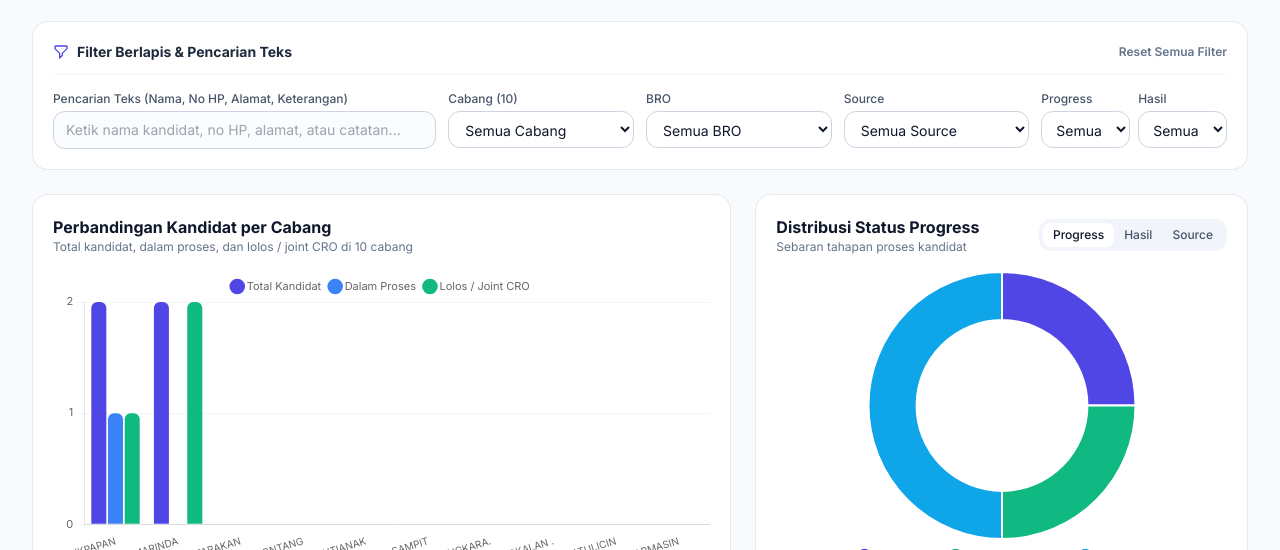
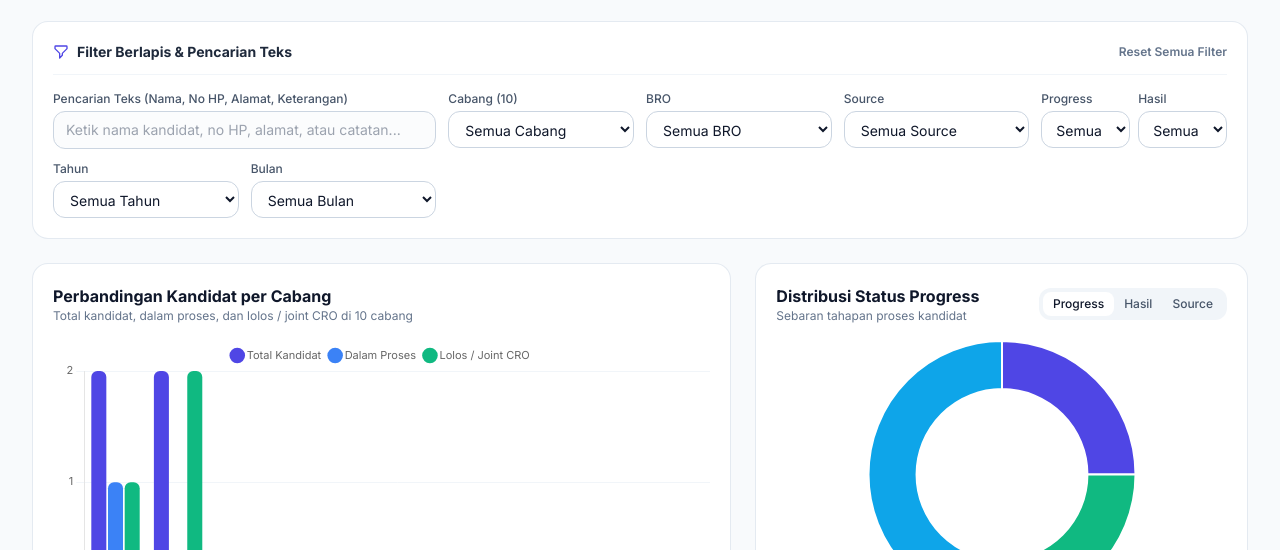
Before and after one commit to praskp-oss/Dahsboard-Rekrutmen-CRO, a website: page index.html in a window 1280 px wide. Shown: the part 250-800 px from the top of the page. Drawn offline with nearby package versions, Linux system fonts and the light colour scheme; no server answers.

Commit message:
Update index.html

```diff
--- a/index.html
+++ b/index.html
@@ -270,6 +270,22 @@
               <option value="ALL">Semua</option>
             </select>
           </div>
+        </div>
+      </div>
+
+      <!-- Filter Periode: Tahun & Bulan -->
+      <div class="grid grid-cols-2 sm:grid-cols-3 lg:grid-cols-6 gap-3 mt-3">
+        <div>
+          <label for="filterYear" class="block text-xs font-medium text-slate-600 mb-1">Tahun</label>
+          <select id="filterYear" onchange="applyFilters()" class="w-full px-3 py-2 text-sm rounded-xl border border-slate-300 bg-white focus:border-indigo-500 outline-none">
+            <option value="ALL">Semua Tahun</option>
+          </select>
+        </div>
+        <div>
+          <label for="filterMonth" class="block text-xs font-medium text-slate-600 mb-1">Bulan</label>
+          <select id="filterMonth" onchange="applyFilters()" class="w-full px-3 py-2 text-sm rounded-xl border border-slate-300 bg-white focus:border-indigo-500 outline-none">
+            <option value="ALL">Semua Bulan</option>
+          </select>
         </div>
       </div>
     </section>
@@ -1223,7 +1239,73 @@
       applyFilters();
     }
 
+    const MONTH_NAMES_ID = ['Januari', 'Februari', 'Maret', 'April', 'Mei', 'Juni', 'Juli', 'Agustus', 'September', 'Oktober', 'November', 'Desember'];
+    const MONTH_LOOKUP = {
+      jan: 1, januari: 1, january: 1, feb: 2, februari: 2, february: 2, mar: 3, maret: 3, march: 3,
+      apr: 4, april: 4, mei: 5, may: 5, jun: 6, juni: 6, june: 6, jul: 7, juli: 7, july: 7,
+      agu: 8, agt: 8, agus: 8, agustus: 8, aug: 8, august: 8, sep: 9, sept: 9, september: 9,
+      okt: 10, oktober: 10, oct: 10, october: 10, nov: 11, november: 11, des: 12, desember: 12, dec: 12, december: 12
+    };
+    let DATE_ORDER = 'MDY'; // dideteksi otomatis dari data: 'MDY' (11/21/2026) atau 'DMY' (21/11/2026)
+
+    function detectDateOrder(list) {
+      let dmy = false, mdy = false;
+      list.forEach((item) => {
+        const m = String(item.tanggal || '').trim().match(/^(\d{1,2})[\/.\-](\d{1,2})[\/.\-](\d{2,4})/);
+        if (!m) return;
+        if (+m[1] > 12) dmy = true;
+        if (+m[2] > 12) mdy = true;
+      });
+      return dmy && !mdy ? 'DMY' : 'MDY';
+    }
+
+    function parseDateParts(raw) {
+      const str = String(raw || '').trim();
+      if (!str || str === '-') return null;
+      let m = str.match(/^(\d{4})[-\/.](\d{1,2})[-\/.](\d{1,2})/);
+      if (m) {
+        const mo = +m[2];
+        return mo >= 1 && mo <= 12 ? { y: +m[1], m: mo } : null;
+      }
+      m = str.match(/^(\d{1,2})[\/.\-](\d{1,2})[\/.\-](\d{2,4})/);
+      if (m) {
+        const a = +m[1], b = +m[2];
+        let y = +m[3];
+        if (y < 100) y += 2000;
+        let mo;
+        if (a > 12) mo = b;
+        else if (b > 12) mo = a;
+        else mo = DATE_ORDER === 'DMY' ? b : a;
+        return mo >= 1 && mo <= 12 ? { y, m: mo } : null;
+      }
+      const word = str.toLowerCase().match(/[a-z]{3,}/);
+      const year = str.match(/(\d{4})/);
+      if (word && year && MONTH_LOOKUP[word[0]]) return { y: +year[1], m: MONTH_LOOKUP[word[0]] };
+      return null;
+    }
+
+    function populateDateFilters() {
+      DATE_ORDER = detectDateOrder(appState.candidates);
+      const yearSel = document.getElementById('filterYear');
+      const monthSel = document.getElementById('filterMonth');
+      if (!yearSel || !monthSel) return;
+
+      const prevYear = yearSel.value;
+      const prevMonth = monthSel.value;
+      const years = Array.from(new Set(
+        appState.candidates.map((c) => parseDateParts(c.tanggal)).filter(Boolean).map((d) => d.y)
+      )).sort((a, b) => b - a).map(String);
+
+      yearSel.innerHTML = '<option value="ALL">Semua Tahun</option>' + years.map((y) => `<option value="${y}">${y}</option>`).join('');
+      yearSel.value = years.includes(prevYear) ? prevYear : 'ALL';
+
+      monthSel.innerHTML = '<option value="ALL">Semua Bulan</option>' +
+        MONTH_NAMES_ID.map((n, i) => `<option value="${i + 1}">${n}</option>`).join('');
+      monthSel.value = prevMonth && prevMonth !== 'ALL' ? prevMonth : 'ALL';
+    }
+
     function populateDynamicFilters() {
+      populateDateFilters();
       const configs = [
         { id: 'filterBro', field: 'bro', defaultLabel: 'Semua BRO' },
         { id: 'filterSource', field: 'source', defaultLabel: 'Semua Source' },
@@ -1273,6 +1355,8 @@
       const source = document.getElementById('filterSource').value;
       const status = document.getElementById('filterStatus').value;
       const result = document.getElementById('filterResult').value;
+      const year = document.getElementById('filterYear').value;
+      const month = document.getElementById('filterMonth').value;
 
       let activeFilters = 0;
       if (search) activeFilters++;
@@ -1281,6 +1365,8 @@
       if (source !== 'ALL') activeFilters++;
       if (status !== 'ALL') activeFilters++;
       if (result !== 'ALL') activeFilters++;
+      if (year !== 'ALL') activeFilters++;
+      if (month !== 'ALL') activeFilters++;
 
       const filterBadge = document.getElementById('activeFilterBadge');
       if (activeFilters > 0) {
@@ -1296,6 +1382,13 @@
         if (source !== 'ALL' && item.source !== source) return false;
         if (status !== 'ALL' && item.statusProgress !== status) return false;
         if (result !== 'ALL' && item.hasil !== result) return false;
+
+        if (year !== 'ALL' || month !== 'ALL') {
+          const parts = parseDateParts(item.tanggal);
+          if (!parts) return false;
+          if (year !== 'ALL' && parts.y !== Number(year)) return false;
+          if (month !== 'ALL' && parts.m !== Number(month)) return false;
+        }
 
         if (search) {
           const haystack = `${item.nama} ${item.noHp} ${item.alamat} ${item.keterangan} ${item.bro} ${item.cabang}`.toLowerCase();
@@ -1318,6 +1411,8 @@
       document.getElementById('filterSource').value = 'ALL';
       document.getElementById('filterStatus').value = 'ALL';
       document.getElementById('filterResult').value = 'ALL';
+      document.getElementById('filterYear').value = 'ALL';
+      document.getElementById('filterMonth').value = 'ALL';
       applyFilters();
     }
 
@@ -1959,10 +2054,10 @@
       const parts = [];
       const q = (document.getElementById('filterSearch').value || '').trim();
       if (q) parts.push(`Cari: "${q}"`);
-      [['filterBranch', 'Cabang'], ['filterBro', 'BRO'], ['filterSource', 'Source'], ['filterStatus', 'Progress'], ['filterResult', 'Hasil']]
+      [['filterYear', 'Tahun'], ['filterMonth', 'Bulan'], ['filterBranch', 'Cabang'], ['filterBro', 'BRO'], ['filterSource', 'Source'], ['filterStatus', 'Progress'], ['filterResult', 'Hasil']]
         .forEach(([id, label]) => {
-          const v = document.getElementById(id).value;
-          if (v && v !== 'ALL') parts.push(`${label}: ${v}`);
+          const el = document.getElementById(id);
+          if (el.value && el.value !== 'ALL') parts.push(`${label}: ${el.selectedOptions[0].textContent}`);
         });
       return parts.length ? parts.join('  |  ') : 'Semua data (tanpa filter)';
     }
```
